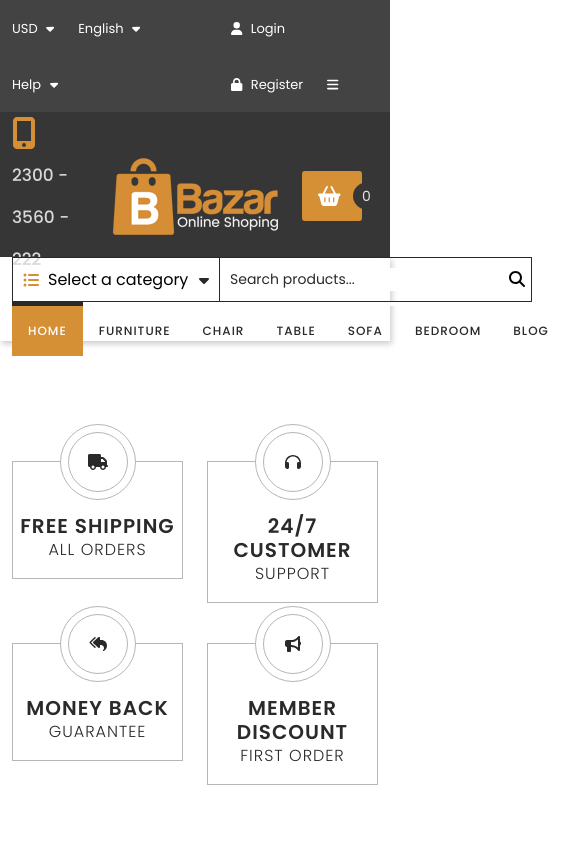
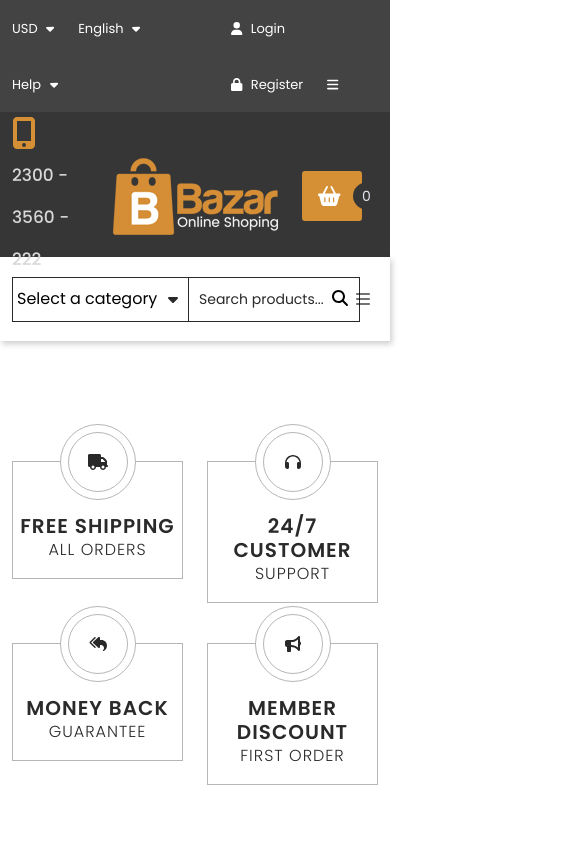
Before and after one commit to DawSeg/furnitureShop, a React (Create React App) app: page / in a window 390 px wide. Shown: the top 844 px of the page, 565 px wide, since content can reach past the window. Built offline with nearby package versions, Linux system fonts and the light colour scheme.

Commit message:
addMenuBarRwdDone

```diff
--- a/src/components/features/ProductSearch/ProductSearch.js
+++ b/src/components/features/ProductSearch/ProductSearch.js
@@ -9,8 +9,8 @@ import styles from './ProductSearch.module.scss';
 const ProductSearch = () => (
   <form action='' className={styles.root}>
     <div className={styles.category}>
-      <FontAwesomeIcon className={styles.icon} icon={faListUl} />
-      <select name='' id=''>
+      <FontAwesomeIcon className={'d-none d-sm-block ' + styles.icon} icon={faListUl} />
+      <select className='ps-1 ' name='' id=''>
         <option value=''>Select a category</option>
       </select>
       <FontAwesomeIcon className={styles.icon} icon={faCaretDown} />
--- a/src/components/features/ProductSearch/ProductSearch.module.scss
+++ b/src/components/features/ProductSearch/ProductSearch.module.scss
@@ -14,7 +14,8 @@
 
     .icon:first-child {
       color: $primary;
-      position: absolute;
+      position: relative;
+      margin-right: 20px;
       left: 10px;
       z-index: 0;
     }
@@ -58,3 +59,17 @@
     }
   }
 }
+
+@media (max-width: 575px) {
+  .searchField {
+    width: 170px;
+
+    input {
+      width: 100%;
+    }
+
+    button {
+      margin-right: 5px;
+    }
+  }
+}
--- a/src/components/layout/MenuBar/MenuBar.js
+++ b/src/components/layout/MenuBar/MenuBar.js
@@ -1,46 +1,53 @@
 import React from 'react';
 import PropTypes from 'prop-types';
+
 import ProductSearch from '../../features/ProductSearch/ProductSearch';
+
 import styles from './MenuBar.module.scss';
+import { Nav, Navbar, Container } from 'react-bootstrap';
+import { FontAwesomeIcon } from '@fortawesome/react-fontawesome';
+import { faBars } from '@fortawesome/free-solid-svg-icons';
 
-const MenuBar = ({ children }) => (
+const MenuBar = ({ children }) => {
+  return (
     <div className={styles.root}>
       <div className='container'>
         <div className='row align-items-center'>
-        <div className=' col-lg-6 order-md-2 '>
+          <div className={styles.productSearch + ' col-lg-6 order-sm-2 '}>
             <ProductSearch />
           </div>
-        <div className={'col-auto ' + styles.menu}>
-          <ul>
-            <li>
-              <a href='#' className={styles.active}>
+          <Navbar expand='sm' className={' order-lg-2 col-lg-6 ' + styles.menu}>
+            <Container>
+              <Navbar.Toggle
+                aria-controls='basic-navbar-nav'
+                className={'fs-6 border-0 ' + styles.button}
+              >
+                <FontAwesomeIcon icon={faBars} className={styles.icon} />
+              </Navbar.Toggle>
+              <Navbar.Collapse
+                className={'bg-white ' + styles.navbarMenu}
+                style={{ zIndex: 1 }}
+                id='basic-navbar-nav'
+              >
+                <Nav className={'ms-lg-auto mr-auto  ' + styles.navigation}>
+                  <Nav.Link href='#' className={styles.active}>
                     Home
-              </a>
-            </li>
-            <li>
-              <a href='#'>Furniture</a>
-            </li>
-            <li>
-              <a href='#'>Chair</a>
-            </li>
-            <li>
-              <a href='#'>Table</a>
-            </li>
-            <li>
-              <a href='#'>Sofa</a>
-            </li>
-            <li>
-              <a href='#'>Bedroom</a>
-            </li>
-            <li>
-              <a href='#'>Blog</a>
-            </li>
-          </ul>
-        </div>
+                  </Nav.Link>
+                  <Nav.Link href='#'>Furniture</Nav.Link>
+                  <Nav.Link href='#'>Chair</Nav.Link>
+                  <Nav.Link href='#'>Table</Nav.Link>
+                  <Nav.Link href='#'>Sofa</Nav.Link>
+                  <Nav.Link href='#'>Bedroom</Nav.Link>
+                  <Nav.Link href='#'>Blog</Nav.Link>
+                </Nav>
+              </Navbar.Collapse>
+            </Container>
+          </Navbar>
         </div>
       </div>
     </div>
   );
+};
 
 MenuBar.propTypes = {
   children: PropTypes.node,
--- a/src/components/layout/MenuBar/MenuBar.module.scss
+++ b/src/components/layout/MenuBar/MenuBar.module.scss
@@ -4,7 +4,7 @@
   box-shadow: 2px 3.464px 6px rgba(1, 2, 2, 0.2);
   background-color: #ffffff;
 
-  :global(.container)> :global(.row) {
+  :global(.container) > :global(.row) {
     height: 84px;
   }
 
@@ -50,8 +50,33 @@
   }
 }
 
-@media (min-width: 768px) and (max-width: 1368px) {
+@media (min-width: 576px) and (max-width: 996px) {
   .root {
-    height: 100px;
+    height: 120px;
   }
 }
+
+@media (max-width: 575px){
+  .root {
+    .menu {
+      width: 15%;
+    }
+    .productSearch {
+      width: 85%;
+    }
+    .button:focus {
+
+      box-shadow: none;
+    }
+    .icon:hover {
+      color: $primary;
+    }
+  }
+
+  .navbarMenu {
+    position:absolute;
+    width: 100vw;
+    left: -570%;
+    top: 100%;
+  }
+}
```
Lines whose indentation alone changed are shown as unchanged.
